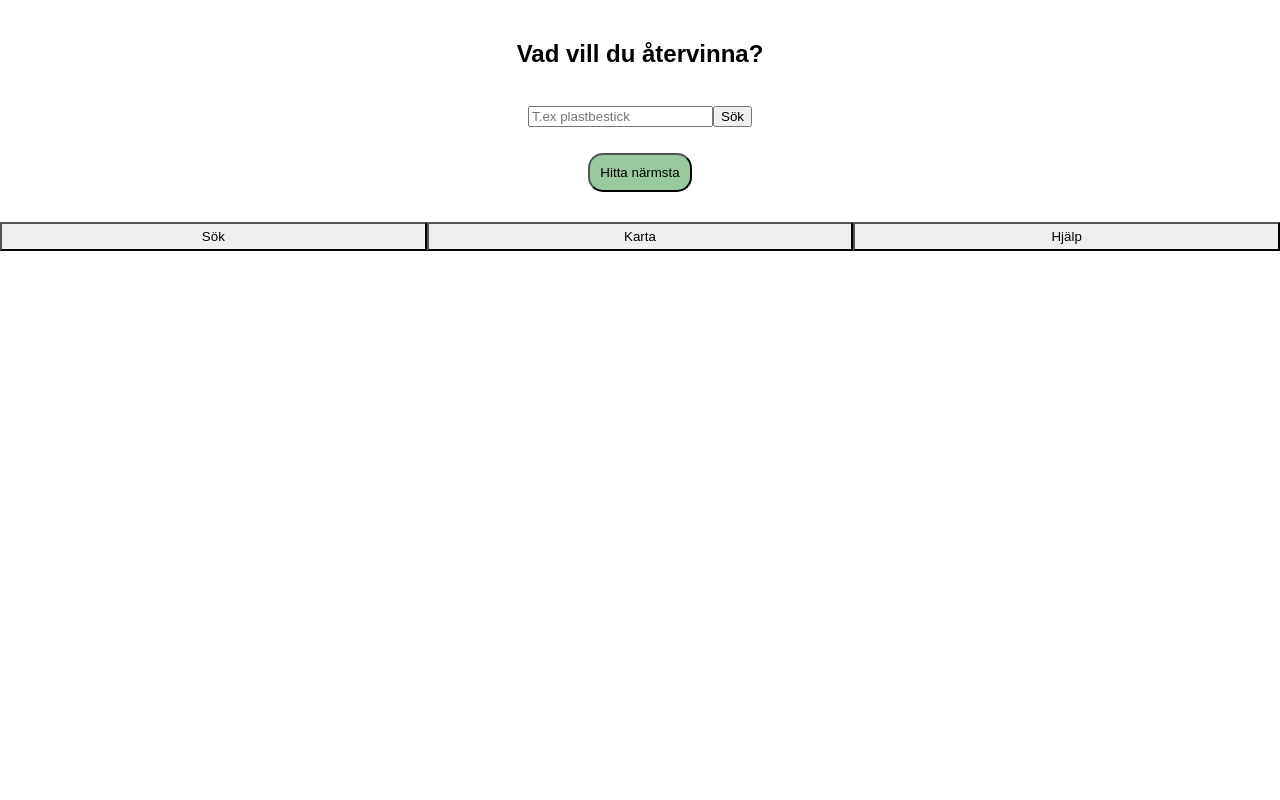
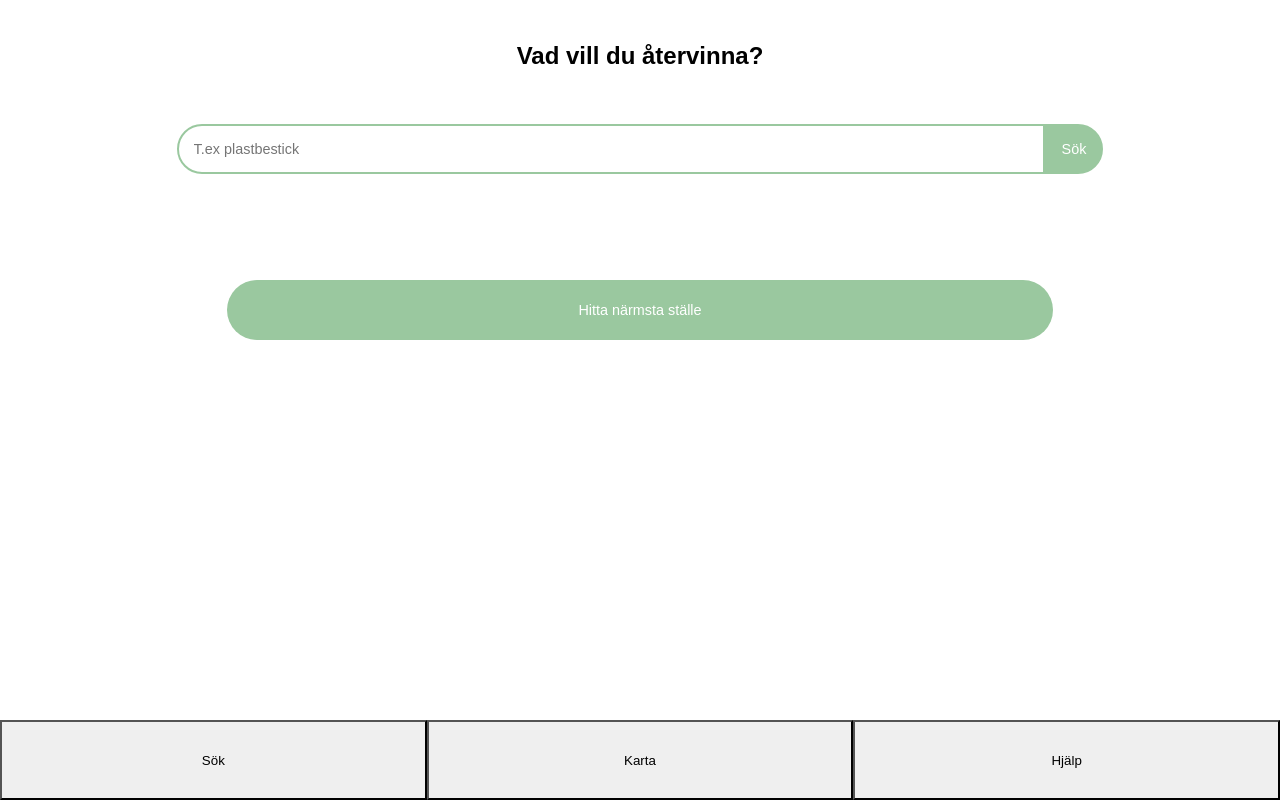
Before and after one commit to uddesson/atervinn-stan-prototype, a React (Create React App) app: page / in a window 1280 px wide. Built offline with nearby package versions, Linux system fonts and the light colour scheme.

Commit message:
Improve SearchView

```diff
--- a/src/App.css
+++ b/src/App.css
@@ -6,9 +6,11 @@ html {
   -webkit-box-sizing: border-box;
           box-sizing: border-box;
 
-          --primary-color: #9ac89f;
-          --primary-color-light: #b6e6bc;
-          --primary-color-dark: #7baa80;
+          --primary-green: #9ac89f;
+          --primary-green-light: #b6e6bc;
+          --primary-green-dark: #7baa80;
+          --warning: #F2784B;
+          --blue: #3498DB;
 }
 
 *,
@@ -27,7 +29,16 @@ html {
 }
 
 .container {
-    padding: 20px;
+  min-height: 90vh;
+  padding: 20px;
+}
+
+.container-inner{
+  padding: 30px;
+}
+
+nav{
+  min-height: 10vh;
 }
 
 .icon--header {
@@ -40,6 +51,13 @@ html {
     width: 40px;
 }
 
+.outlined{
+  padding: 5px;
+  border: 2px solid var(--primary-green);
+  color: var(--primary-green);
+  border-radius: 8px;
+}
+
 /*
   Buttons
 */
@@ -47,17 +65,55 @@ html {
 .btn{
   padding: 5px;
   border-radius: 0px;
+  -webkit-appearance: none;
+    appearance: none;
 }
 
 .btn__call-to-action {
-    padding: 10px;
-    background-color: var(--primary-color);
-    border-radius: 15px;
-    margin: 10px 0;
+    width: 70%;
+    padding: 22px;
+    border: none;
+    color: white;
+    font-size: 0.9em;
+    background-color: var(--primary-green);
+    border-radius: 30px;
+    margin: 30px 0;
+    -webkit-appearance: none;
+      appearance: none;
 }
 
-.btn__call-to-action:hover{
-  background-color: var(--primary-color-dark);
+.btn__call-to-action:hover,.btn__call-to-action:focus{
+  background-color: var(--primary-green-dark);
+}
+
+/*
+  Input
+*/
+
+input[type="text"], input[type="submit"]{
+  font-size: 0.9em;
+  border: none;
+  padding: 15px;
+  margin-bottom: 30px;
+  -webkit-appearance: none;
+    appearance: none;
+}
+
+input[type="text"]{
+  width: 70%;
+  border-top-left-radius: 30px;
+  border-bottom-left-radius: 30px;
+  background-color: white;
+  border: 2px solid var(--primary-green);
+  color: var(--primary-green-dark)
+}
+
+input[type="submit"]{
+  background-color: var(--primary-green);
+  border: 2px solid var(--primary-green);
+  color: white;
+  border-top-right-radius: 30px;
+  border-bottom-right-radius: 30px;
 }
 
 /*
--- a/src/components/SearchView.js
+++ b/src/components/SearchView.js
@@ -2,6 +2,7 @@ import React from 'react';
 import SearchInput from './SearchInput';
 import Button from './Button';
 import searchData from '../searchData.json';
+import miscIcon from '../icons/icons8-disposal-80.png';
 
 class SearchView extends React.Component {
 
@@ -26,7 +27,10 @@ class SearchView extends React.Component {
 
         if(matches.length === 0) {
             this.setState({
-                searchOutput: { noResults: 'Vi hittar inga resultat som matchar din sökning.'},
+                searchOutput: {
+                    name: '',
+                    noResults: 'Vi hittar inga resultat som matchar din sökning. Testa något annat!'
+                },
                 showActionButton: false
             })
         }
@@ -36,16 +40,16 @@ class SearchView extends React.Component {
                 if(result.compatible === false){
                     return {
                         name: result.name,
-                        sortedAs: result.sortedAs,
-                        text: ' kan du inte återvinna i stan. Sorteras på en återvinningscentral som ',
+                        sortedAs: result.sortedAs + '.',
+                        text: ' kan inte återvinnas i stan. Sorteras på en återvinningscentral som ',
                         compatible: result.compatible
                     }
                 }
                 else if(result.compatible === true){
                     return {
                         name: result.name,
-                        sortedAs: result.sortedAs,
-                        text: ' kan du återvinna i stan. Sorteras som ',
+                        sortedAs: result.sortedAs + '.',
+                        text: ' kan återvinnas i stan. Sorteras som ',
                         compatible: result.compatible
                     }
                 }
@@ -64,10 +68,10 @@ class SearchView extends React.Component {
         }
     }
 
-
     render(){
         return (
-            <div className="container center">
+            <div className="container center line-height-extra">
+
                 <h2>Vad vill du återvinna?</h2>
 
                 <SearchInput
@@ -76,22 +80,33 @@ class SearchView extends React.Component {
                     handleSearch={this.handleSearch}
                 />
 
+                <div className="container-inner">
+                    <p>
+                        {this.state.searchOutput.name !== '' &&
+                            <span className="outlined capitalize">
+                                {this.state.searchOutput.name}
+                            </span>
+                        }
 
-                <p>
-                    <span className="red">{this.state.searchOutput.name}</span>
                         {this.state.searchOutput.text}
-                    <span className="green">{this.state.searchOutput.sortedAs}</span>
-                    <span className="pink">{this.state.searchOutput.noResults}</span>
+
+                        <span className="success">{this.state.searchOutput.sortedAs}</span>
+                        <span className="warning">{this.state.searchOutput.noResults}</span>
+
+                        {this.state.searchOutput.noResults &&
+                            <img src={miscIcon} alt="Papperskorg" className="margin-y-5"></img>
+                        }
                     </p>
 
                     {this.state.showActionButton &&
                         <Button
                             onClick={this.props.toggleView}
                             value={'karta'}
-                        content={'Hitta närmsta'}
+                            content={'Hitta närmsta ställe'}
                             className={'btn__call-to-action'}
                         />
                     }
+                </div>
             </div>
         )
     }
```
Lines whose indentation alone changed are shown as unchanged.
